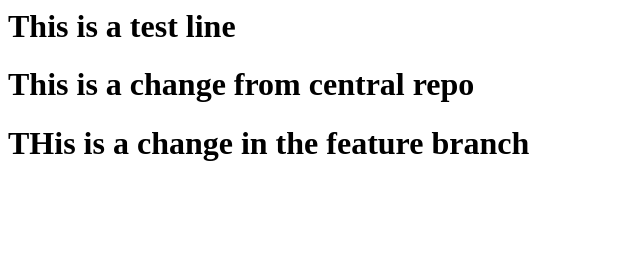
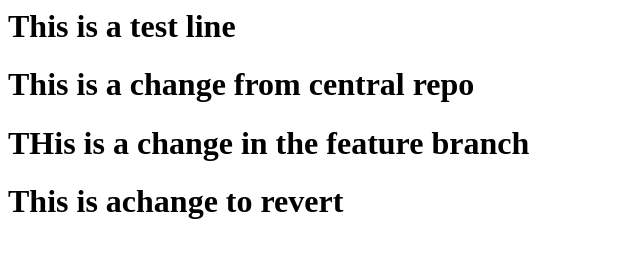
Before and after one commit to bikash-123/eduranz_demo, a plain HTML site: page index.html in a window 1280 px wide. Shown: the whole page, without its empty margins (0-640 px from the left). Drawn offline with Linux system fonts and the light colour scheme.

Commit message:
revert changes

```diff
--- a/index.html
+++ b/index.html
@@ -1,3 +1,4 @@
 <h1>This is a test line</h1>
 <h1>This is a change from central repo</h1>
 <h1>THis is a change in the feature branch</h1>
+<h1>This is achange to revert</h1>
```
